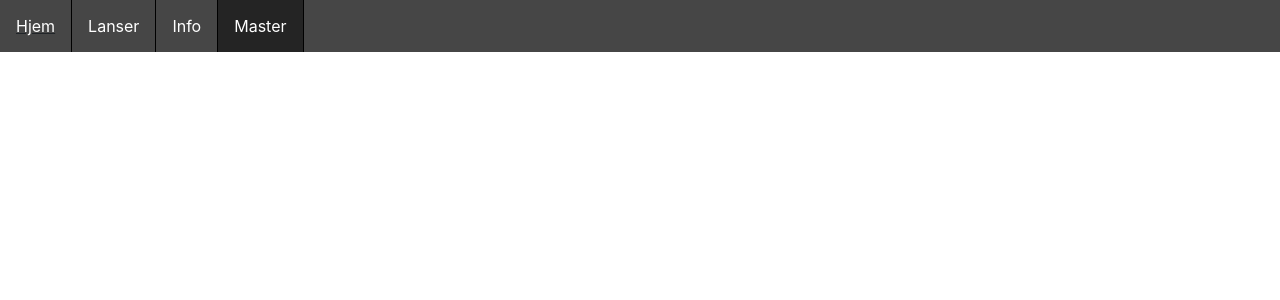
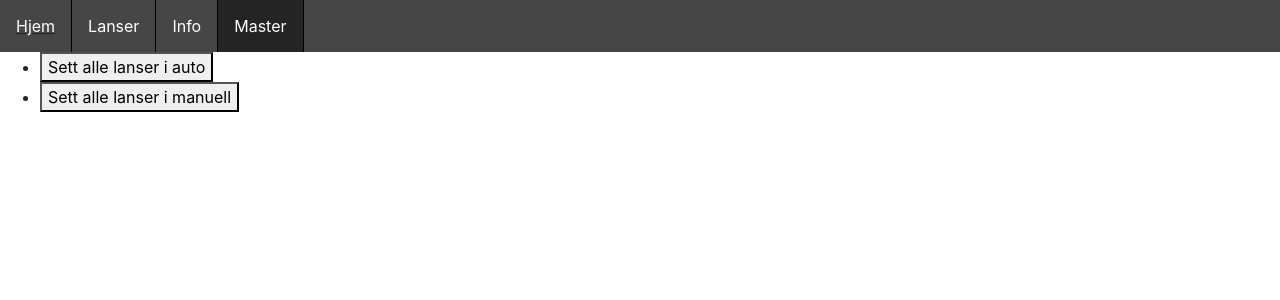
Before and after one commit to Snolanse/Server, a Django app: page /master in a window 1280 px wide. Shown: the top 300 px of the page. Run offline with Django 3.2, Linux system fonts and the light colour scheme; a user stored in the database is signed in; some libraries are stand-ins or nearby versions.

Commit message:
nettside
la til farge for å se hvilke lanser som har feil
la til knapper uten funksjoner på mastersiden

```diff
--- a/lanseside/startside/static/Info/Info.css
+++ b/lanseside/startside/static/Info/Info.css
@@ -12,3 +12,9 @@
 #innholdwrapper li {
     list-style: none;
 }
+
+#varsellampe {
+    width: 5%;
+    height: 5%;
+    float: right;
+}
--- a/lanseside/startside/templates/Info/Info.html
+++ b/lanseside/startside/templates/Info/Info.html
@@ -17,7 +17,9 @@
 <div id="innholdwrapper">
 
     <div id="oversiktlanse1">
+        <div id="varsellampe"></div>
         <ul>
+
             <li>
                 <p id="lansenrlanse1">Lanse ID:</p>
 
@@ -32,6 +34,7 @@
                 <p id="valgtstegnrlanse1">Valgt steg:</p>
             </li>
         </ul>
+
 
     </div>
 
--- a/lanseside/startside/templates/Master/Master.html
+++ b/lanseside/startside/templates/Master/Master.html
@@ -4,6 +4,24 @@
 <title id="tittel">Master</title>
 {% endblock %}
 
+{% block scripts %}
+{{ block.super }}
+    {% load static %}
+    <link rel="stylesheet" href="{% static 'Master/Master.css' %}" type="text/css" />
+    <script src="{% static 'Master/Master.js' %}"></script>
+{% endblock %}
+
 {% block body %}
 
+<div id="innholdswrappermaster">
+    <ul>
+
+        <li><button id="masterauto" onClick="">Sett alle lanser i auto</button></li>
+
+        <li><button id="masterman" onClick="">Sett alle lanser i manuell</button></li>
+
+    </ul>
+
+</div>
+
 {% endblock %}
```
Also changed, not shown: lanseside/startside/static/Info/Info.js (+8 -0 lines), lanseside/db.sqlite3, lanseside/startside/static/lansestyring/yrwb.png.
